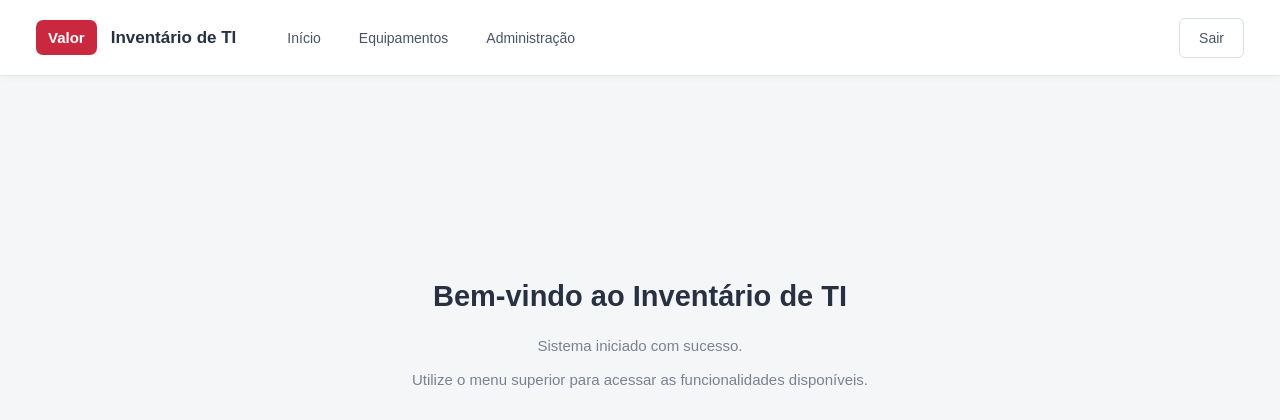
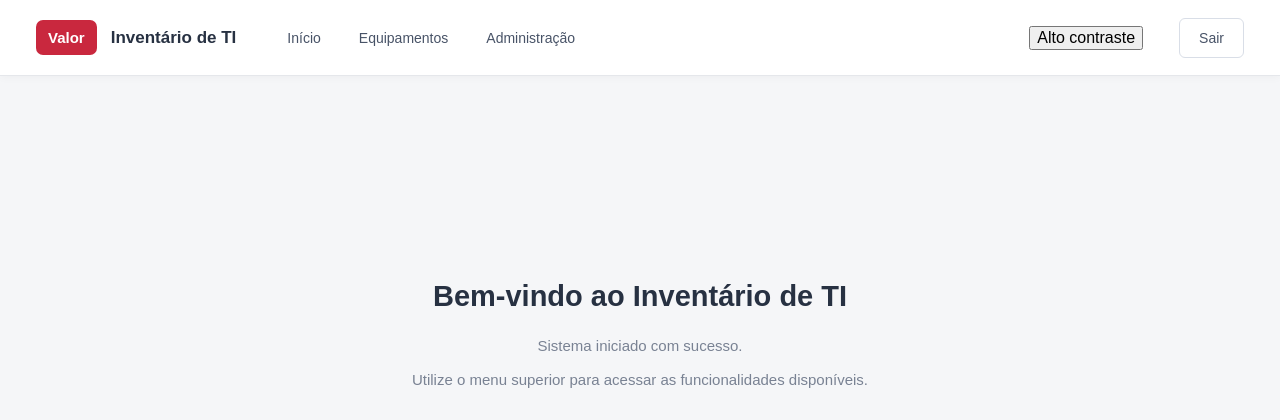
Before and after one commit to anapaulamodesto0/inventario-ti, a Flask app: page /inicio in a window 1280 px wide. Shown: the top 420 px of the page. Run offline with Flask 3, Linux system fonts and the light colour scheme; the visitor is signed in with stand-in values (Sample User, id 1).

Commit message:
Implementa botão de acessibilidade

```diff
--- a/templates/base.html
+++ b/templates/base.html
@@ -11,6 +11,17 @@
 
     <link rel="stylesheet"
           href="{{ url_for('static', filename='style.css') }}">
+
+    <script>
+        // Aplicar a preferência antes de exibir a página.
+        try {
+            if (localStorage.getItem("altoContraste") === "ativo") {
+                document.documentElement.classList.add("alto-contraste");
+            }
+        } catch (erro) {
+            console.warn("Preferência de contraste indisponível.");
+        }
+    </script>
 </head>
 
 <body class="sistema">
@@ -77,6 +88,17 @@
 
         </nav>
 
+        <!-- Recurso de acessibilidade -->
+        <button
+            type="button"
+            id="alternar-contraste"
+            class="botao-contraste"
+            aria-pressed="false"
+            aria-label="Ativar modo de alto contraste"
+        >
+            Alto contraste
+        </button>
+
         <form method="POST"
               action="{{ url_for('sair') }}"
               class="formulario-sair">
@@ -93,40 +115,29 @@
     </main>
 
     <script>
-        const grupos = document.querySelectorAll(
-            ".menu-grupo"
-        );
+        // Controle dos menus.
+        const grupos = document.querySelectorAll(".menu-grupo");
 
         function fecharMenus() {
             grupos.forEach((grupo) => {
                 grupo.classList.remove("aberto");
 
-                grupo.querySelector(
-                    ".menu-botao"
-                ).setAttribute(
-                    "aria-expanded", "false"
-                );
+                grupo.querySelector(".menu-botao")
+                    .setAttribute("aria-expanded", "false");
             });
         }
 
         grupos.forEach((grupo) => {
-            const botao = grupo.querySelector(
-                ".menu-botao"
-            );
+            const botao = grupo.querySelector(".menu-botao");
 
             botao.addEventListener("click", () => {
-                const estavaAberto = grupo.classList.contains(
-                    "aberto"
-                );
+                const estavaAberto = grupo.classList.contains("aberto");
 
                 fecharMenus();
 
                 if (!estavaAberto) {
                     grupo.classList.add("aberto");
-
-                    botao.setAttribute(
-                        "aria-expanded", "true"
-                    );
+                    botao.setAttribute("aria-expanded", "true");
                 }
             });
         });
@@ -142,6 +153,52 @@
                 fecharMenus();
             }
         });
+
+        // Controle do modo de alto contraste.
+        const botaoContraste = document.getElementById(
+            "alternar-contraste"
+        );
+
+        function atualizarBotaoContraste() {
+            const ativo = document.documentElement.classList.contains(
+                "alto-contraste"
+            );
+
+            botaoContraste.setAttribute(
+                "aria-pressed",
+                String(ativo)
+            );
+
+            botaoContraste.setAttribute(
+                "aria-label",
+                ativo
+                    ? "Desativar modo de alto contraste"
+                    : "Ativar modo de alto contraste"
+            );
+
+            botaoContraste.textContent = ativo
+                ? "Contraste normal"
+                : "Alto contraste";
+        }
+
+        atualizarBotaoContraste();
+
+        botaoContraste.addEventListener("click", () => {
+            const ativo = document.documentElement.classList.toggle(
+                "alto-contraste"
+            );
+
+            try {
+                localStorage.setItem(
+                    "altoContraste",
+                    ativo ? "ativo" : "inativo"
+                );
+            } catch (erro) {
+                console.warn("Não foi possível salvar a preferência.");
+            }
+
+            atualizarBotaoContraste();
+        });
     </script>
 
 </body>
```
